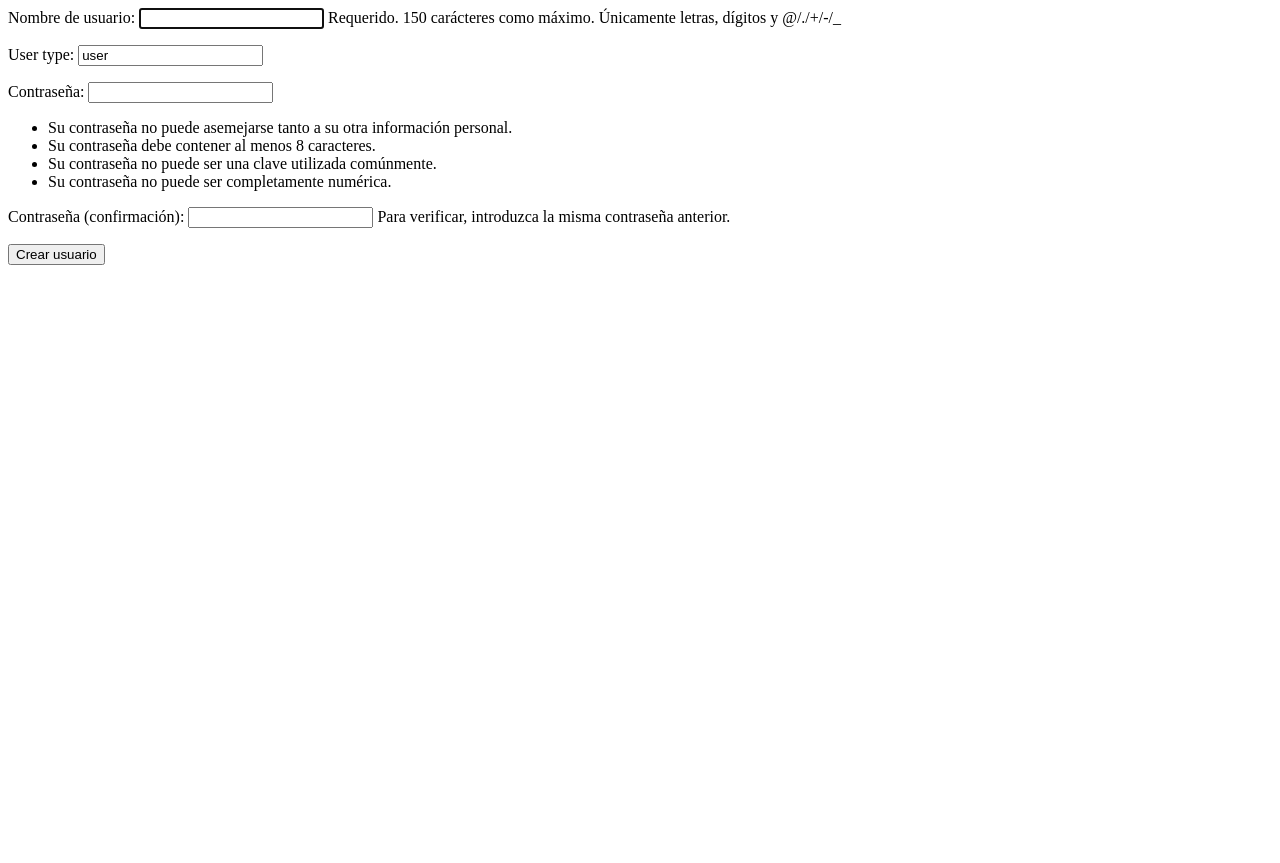
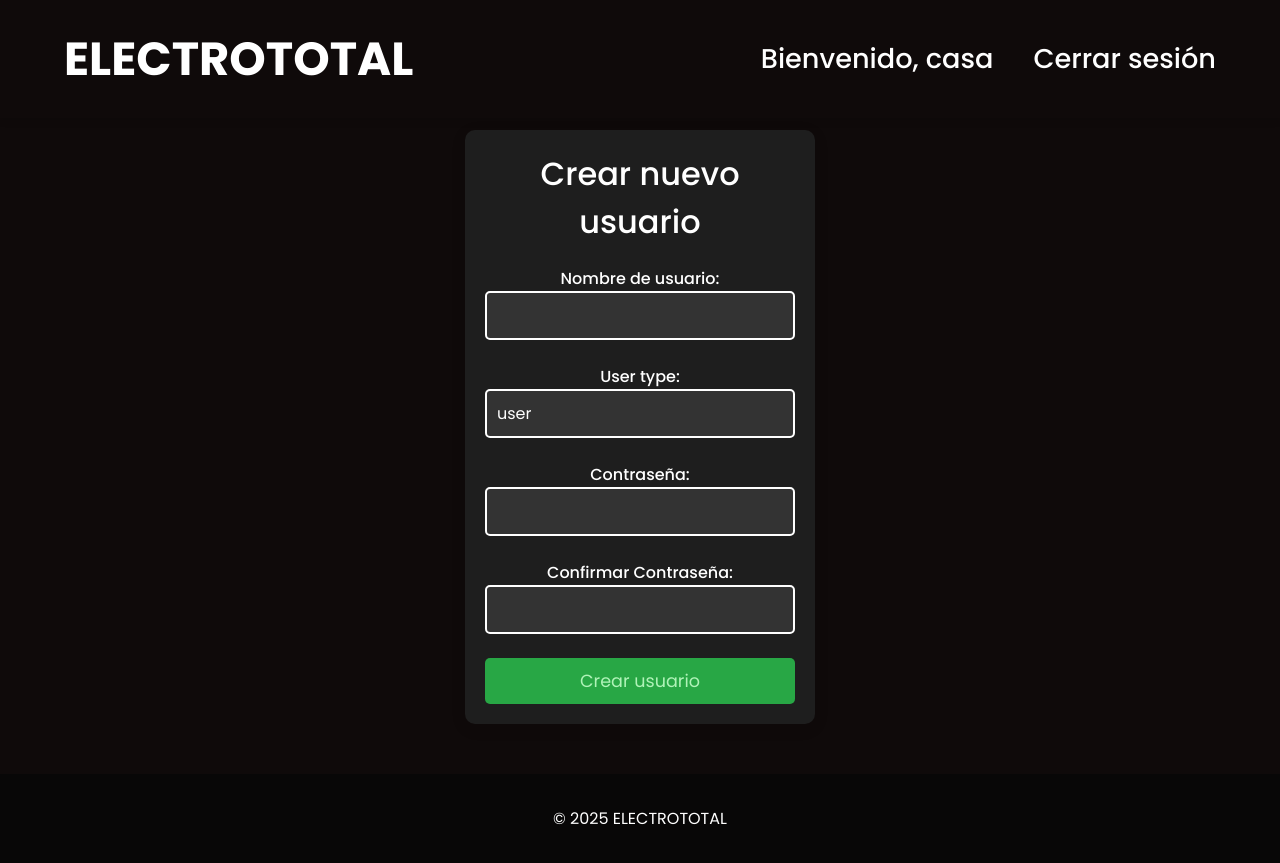
Before and after one commit to Franco02-devs/cpanel, a Django app: page /personal/create_user/ in a window 1280 px wide. Before the commit the page ends 265 px from the top, so only its background shows below. Run offline with Django 5.2, Linux system fonts and the light colour scheme; a user stored in the database is signed in.

Commit message:
first second commit

```diff
--- a/electroTotal/personal/forms.py
+++ b/electroTotal/personal/forms.py
@@ -1,15 +1,46 @@
 from django import forms
-from django.contrib.auth.forms import UserCreationForm, AuthenticationForm
 from .models import CustomUser, Trabajador
 
-class CustomUserCreationForm(UserCreationForm):
+class CustomUserCreationForm(forms.ModelForm):
+    password1 = forms.CharField(widget=forms.PasswordInput, label="Contraseña", required=True)
+    password2 = forms.CharField(widget=forms.PasswordInput, label="Confirmar Contraseña", required=True)
+
     class Meta:
         model = CustomUser
-        fields = ['username', 'user_type']
+        fields = ['username', 'user_type', 'password1', 'password2']
+
+    def clean_password2(self):
+        password1 = self.cleaned_data.get("password1")
+        password2 = self.cleaned_data.get("password2")
+        if password1 != password2:
+            raise forms.ValidationError("Las contraseñas no coinciden.")
+        return password2
+
+    def clean_username(self):
+        username = self.cleaned_data.get('username')
+        if CustomUser.objects.filter(username=username).exists():
+            raise forms.ValidationError("Este nombre de usuario ya está en uso.")
+        return username
+
+
 
 class TrabajadorCreationForm(forms.ModelForm):
-    password = forms.CharField(widget=forms.PasswordInput, label="Contraseña", required=True)
+    password1 = forms.CharField(widget=forms.PasswordInput, label="Contraseña", required=True)
+    password2 = forms.CharField(widget=forms.PasswordInput, label="Confirmar Contraseña", required=True)
 
     class Meta:
         model = Trabajador
-        fields = ['empleado_nombre', 'departamento', 'rol', 'password']
+        fields = ['empleado_nombre', 'departamento', 'rol', 'password1','password2']
+
+    def clean_password2(self):
+        password1 = self.cleaned_data.get("password1")
+        password2 = self.cleaned_data.get("password2")
+        if password1 != password2:
+            raise forms.ValidationError("Las contraseñas no coinciden.")
+        return password2
+
+    def clean_username(self):
+        empleado_nombre = self.cleaned_data.get('empleado_nombre')
+        if Trabajador.objects.filter(empleado_nombre=empleado_nombre).exists():
+            raise forms.ValidationError("Este nombre de usuario ya está en uso.")
+        return empleado_nombre
--- /dev/null
+++ b/electroTotal/personal/static/css/base.css
@@ -0,0 +1,238 @@
+/* base.css */
+
+/* Estilo Global */
+* {
+    margin: 0;
+    padding: 0;
+    box-sizing: border-box;
+    font-family: 'Poppins', sans-serif;
+}
+
+body {
+    background-color: #0f0a0a;
+    color: #fff;
+    font-size: 16px;
+}
+
+/* Cabecera */
+.header {
+    position: fixed;
+    left: 0;
+    top: 0;
+    padding: 1.5rem 5%;
+    width: 100%;
+    display: flex;
+    justify-content: space-between;
+    align-items: center;
+    z-index: 100;
+    background: #0f0a0a;
+    box-shadow: 0 4px 6px rgba(0, 0, 0, 0.1);
+}
+
+.logo {
+    font-size: 2.9rem;
+    font-weight: 600;
+    color: #fff;
+    text-decoration: none;
+}
+
+#menu {
+    font-size: 2.5rem;
+    color: #fff;
+    cursor: pointer;
+    display: none;
+    transition: transform 0.3s ease;
+}
+
+.navbar {
+    display: flex;
+    gap: 2.5rem;
+}
+
+.navbar a, .navbar span {
+    text-decoration: none;
+    color: #fff;
+    font-size: 1.7rem;
+    font-weight: 500;
+}
+
+.navbar a:hover, .navbar a.active {
+    color: #ff00ee;
+}
+
+/* Contenido principal */
+main {
+    padding-top: 80px; /* Ajuste para espacio con la cabecera fija */
+}
+
+main h1 {
+    font-size: 3rem;
+    font-weight: 500;
+    color: #fff;
+    margin-bottom: 30px;
+}
+
+/* Pie de página */
+footer {
+    background-color: #080707;
+    color: white;
+    text-align: center;
+    padding: 2rem;
+}
+
+/* Contenedor de formularios */
+.form-container {
+    max-width: 350px;
+    margin: 50px auto;
+    padding: 20px;
+    background-color: #1e1e1e;
+    border-radius: 10px;
+    box-shadow: 0px 4px 15px rgba(0, 0, 0, 0.1);
+    color: #fff;
+    text-align: center;
+}
+
+.form-container h1 {
+    font-size: 2rem;
+    margin-bottom: 20px;
+}
+
+/* Formularios generales */
+form {
+    display: flex;
+    flex-direction: column;
+    gap: 1.5rem;
+}
+
+form label {
+    font-size: 1rem;
+    font-weight: 500;
+    color: #fff;
+    margin-bottom: 5px;  /* Espacio entre el nombre y el cuadro de texto */
+    text-align: left;
+}
+
+form input {
+    padding: 10px;
+    font-size: 1rem;
+    border: 2px solid #fff;
+    border-radius: 5px;
+    background-color: #333;
+    color: #fff;
+    width: 100%;  /* Aseguramos que los inputs ocupen todo el ancho disponible */
+}
+
+form input:focus {
+    border-color: #ff00ee;
+    outline: none;
+}
+
+form button {
+    padding: 10px;
+    font-size: 1.1rem;
+    border: none;
+    border-radius: 5px;
+    cursor: pointer;
+}
+/* base.css */
+
+/* Estilo para los mensajes de error */
+.error-message {
+    color: #ff4d4d; /* Color rojo para los errores */
+    background-color: #f8d7da; /* Fondo rojo claro */
+    border: 1px solid #f5c6cb; /* Borde suave */
+    padding: 8px;
+    border-radius: 5px;
+    font-size: 1rem;
+    margin-top: 5px;
+}
+
+.error-message p {
+    margin: 0;
+    font-weight: bold;
+}
+
+
+/* Ajustes adicionales si se requieren */
+form input[type="submit"], form button {
+    background-color: #007bff;
+    color: #fff;
+}
+
+form input[type="submit"]:hover, form button:hover {
+    background-color: #0056b3;
+}
+
+
+.login-form button {
+    background-color: #007bff;
+    color: #b3d6fc;
+}
+
+.login-form button:hover {
+    background-color: #0056b3;
+    color: #fff;
+}
+
+.create-user-form button {
+    background-color: #28a745;
+    color: #b0f3b8;
+}
+
+.create-user-form button:hover {
+    background-color: #218838;
+    color: #fff;
+}
+
+/* Estilos para dispositivos móviles */
+@media (max-width: 768px) {
+    /* Header */
+    .header {
+        padding: 1.5rem 5%;
+    }
+
+    .navbar {
+        display: none; /* Inicia oculta en móviles */
+        flex-direction: column;
+        width: 100%;
+        text-align: center;
+        background: #1e1e1e;
+        gap: 1rem;
+        position: absolute;
+        top: 80px; /* Para que se muestre debajo de la cabecera */
+        left: 0;
+        padding: 1rem 0;
+        z-index: 100;
+        border-radius: 5px;
+    }
+
+    .navbar.active {
+        display: flex;
+    }
+
+    .navbar a {
+        font-size: 1.5rem;
+        padding: 10px;
+    }
+
+    #menu {
+        display: block; /* Mostrar el ícono de menú */
+        color: #fff;
+        cursor: pointer;
+    }
+
+    /* Animación para el ícono de menú */
+    #menu.active {
+        transform: rotate(90deg);
+    }
+
+    .logo {
+        font-size: 2rem; /* Hacemos el logo un poco más pequeño */
+    }
+
+    /* Ajuste para el botón de menú */
+    #menu {
+        font-size: 2.5rem;
+        color: #fff;
+    }
+}
--- /dev/null
+++ b/electroTotal/personal/static/js/base.js
@@ -0,0 +1,11 @@
+// base.js
+
+const menubar = document.querySelector('#menu');
+const Navbar = document.querySelector('.navbar');
+
+menubar.onclick = () => {
+    menubar.classList.toggle('bx-x');
+    Navbar.classList.toggle('active');
+};
+
+// Puedes agregar más funciones aquí si es necesario
--- /dev/null
+++ b/electroTotal/personal/templates/base.html
@@ -0,0 +1,41 @@
+<!DOCTYPE html>
+<html lang="es">
+<head>
+    <meta charset="UTF-8">
+    <meta name="viewport" content="width=device-width, initial-scale=1.0">
+    <title>ELECTROTOTAL</title>
+    {% load static %}
+    <link rel="stylesheet" href="{% static 'css/base.css' %}">
+    <link rel="stylesheet" href="https://fonts.googleapis.com/css2?family=Poppins:wght@400;500;700&display=swap">
+</head>
+<body>
+    <!-- Cabecera -->
+    <header class="header">
+        <a href="#" class="logo">ELECTROTOTAL</a>
+        <div id="menu" class="bx bx-menu"></div>
+        <nav class="navbar">
+            {% if user.is_authenticated %}
+                <span>Bienvenido, {{ user.username }}</span>
+                <a href="{% url 'logout' %}">Cerrar sesión</a>
+            {% else %}
+                <a href="{% url 'login' %}">Iniciar sesión</a>
+            {% endif %}
+        </nav>
+    </header>
+
+    <!-- Contenido principal -->
+    <main>
+        {% block content %}
+        <!-- El contenido de la página será insertado aquí -->
+        {% endblock %}
+    </main>
+
+    <!-- Pie de página -->
+    <footer>
+        <p>&copy; 2025 ELECTROTOTAL </p>
+    </footer>
+
+    <!-- Scripts JS -->
+    <script src="{% static 'js/base.js' %}"></script>
+</body>
+</html>
--- a/electroTotal/personal/templates/create_user.html
+++ b/electroTotal/personal/templates/create_user.html
@@ -1,6 +1,24 @@
 <!-- create_user.html -->
-<form method="POST">
-    {% csrf_token %}
-    {{ form.as_p }}
-    <button type="submit">Crear usuario</button>
-</form>
+{% extends 'base.html' %}
+{% block content %}
+<div class="form-container">
+    <h1>Crear nuevo usuario</h1>
+    <form method="POST" class="create-user-form">
+        {% csrf_token %}
+        {% for field in form %}
+        <div class="form-field">
+          {{ field.label_tag }}  <!-- Muestra el nombre del campo -->
+          {{ field }}  <!-- Muestra el campo en sí (input) -->
+          {% if field.errors %}
+            <div class="error-message">
+              {% for error in field.errors %}
+                <p>{{ error }}</p>  <!-- Muestra cada error debajo del campo -->
+              {% endfor %}
+            </div>
+          {% endif %}
+        </div>
+      {% endfor %}
+        <button type="submit" class="btn-submit">Crear usuario</button>
+    </form>
+</div>
+{% endblock %}
--- /dev/null
+++ b/electroTotal/personal/templates/home.html
@@ -0,0 +1,5 @@
+{% extends 'base.html' %}
+
+{% block content %}
+    <h1>{{ mensaje }}</h1>
+{% endblock %}
--- a/electroTotal/personal/urls.py
+++ b/electroTotal/personal/urls.py
@@ -6,5 +6,5 @@ urlpatterns = [
     path('create_trabajador/', views.create_trabajador_view, name='create_trabajador'),
     path('login/', views.login_view, name='login'),
     path('logout/', views.logout_view, name='logout'),
-
+    path('', views.home_view, name='home'),
 ]
--- a/electroTotal/personal/views.py
+++ b/electroTotal/personal/views.py
@@ -18,7 +18,7 @@ def create_user_view(request):
             user = form.save(commit=False)  # No guardar aún para aplicar la contraseña
             user.set_password(form.cleaned_data['password1'])  # Usar set_password para hash de la contraseña
             user.save()  # Guardar el usuario con la contraseña ya segura
-            return redirect('create_user')  # Redirige a una página de éxito o lista de usuarios
+            return redirect('home')  # Redirige a una página de éxito o lista de usuarios
     else:
         form = CustomUserCreationForm()
 
@@ -31,24 +31,21 @@ def create_trabajador_view(request):
         form = TrabajadorCreationForm(request.POST)
         if form.is_valid():
             trabajador = form.save(commit=False)
-
             # Obtener la contraseña ingresada por el admin
-            password = form.cleaned_data['password']
-
+            password = form.cleaned_data['password1']
             # Crear el usuario asociado al trabajador
             username =getFirstWord(trabajador.empleado_nombre)
             user = CustomUser.objects.create_user(
                 username=username,
                 password=password  # Usar la contraseña proporcionada por el admin
             )
-
             # Asocia el trabajador al usuario
+            user.username=username+str(user.id)+str(user.is_staff)
+            user.save()
             trabajador.user = user
             trabajador.empleado_id=str(user.id)
-
             # Guarda el trabajador (ahora con el usuario asociado)
             trabajador.save()
-
             messages.success(request, "Trabajador creado exitosamente.")
             return redirect('create_trabajador')  # Redirige a la lista de trabajadores u otra vista
     else:
@@ -67,13 +64,25 @@ def login_view(request):
             user = authenticate(username=username, password=password)
             if user is not None:
                 login(request, user)
-                return redirect('login')  # Redirigir al home o la página principal
+                return redirect('home')  # Redirigir al home o la página principal
             else:
                 messages.error(request, 'Nombre de usuario o contraseña incorrectos')
     else:
         form = AuthenticationForm()
 
     return render(request, 'login.html', {'form': form})
+
 def logout_view(request):
     logout(request)  # Cierra la sesión del usuario
     return redirect('login')  # Redirige a la página de login o donde desees
+
+
+# Vista de Home
+def home_view(request):
+    if request.user.is_authenticated:
+        username = request.user.username
+        mensaje = f"Hola {username}!"
+    else:
+        mensaje = "¡Inicia sesión!"
+
+    return render(request, 'home.html', {'mensaje': mensaje})
```
Also changed, not shown: electroTotal/personal/templates/create_trabajador.html (+24 -5 lines), electroTotal/personal/templates/login.html (+12 -5 lines), electroTotal/db.sqlite3, electroTotal/personal/migrations/0001_initial.py.
